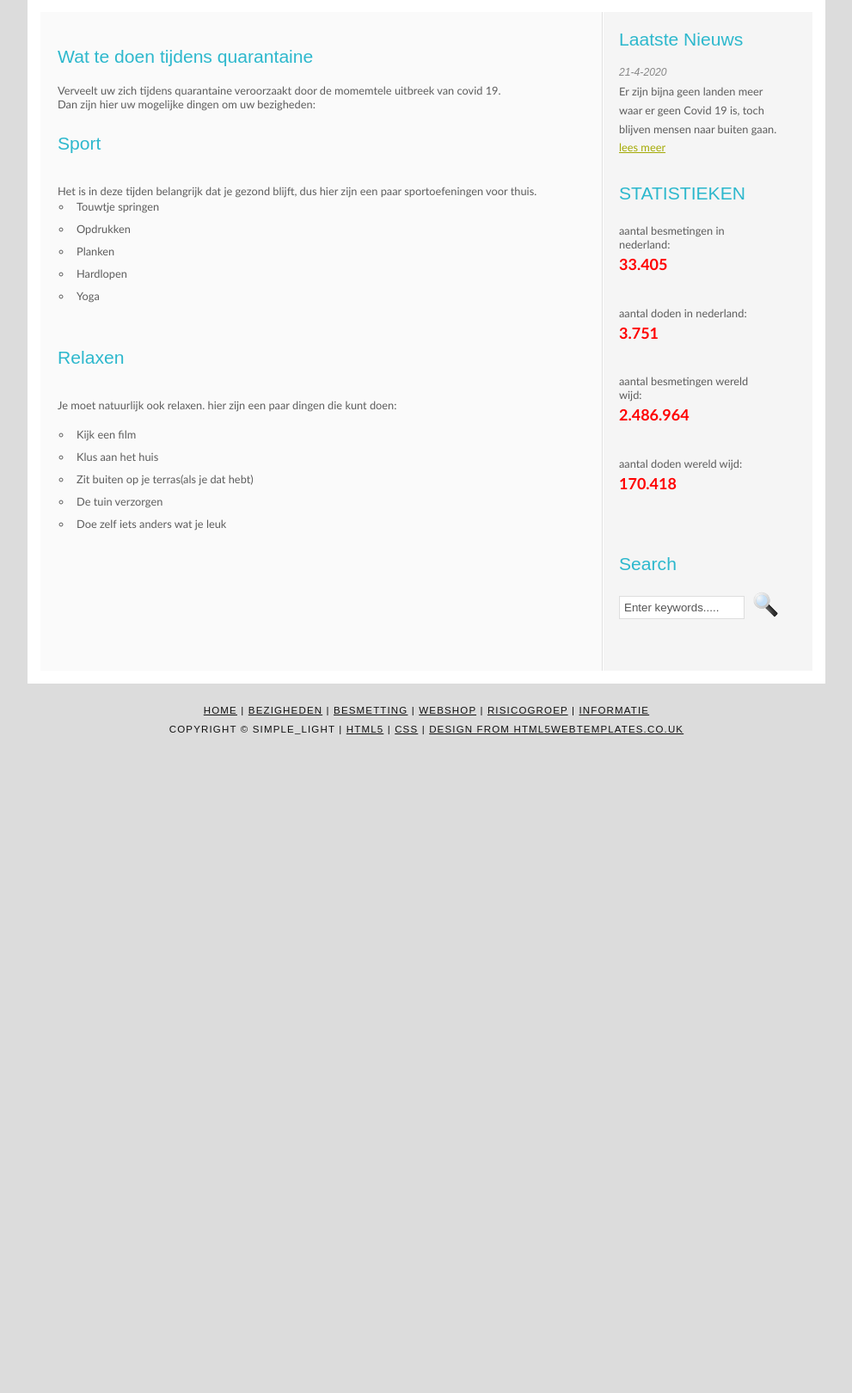
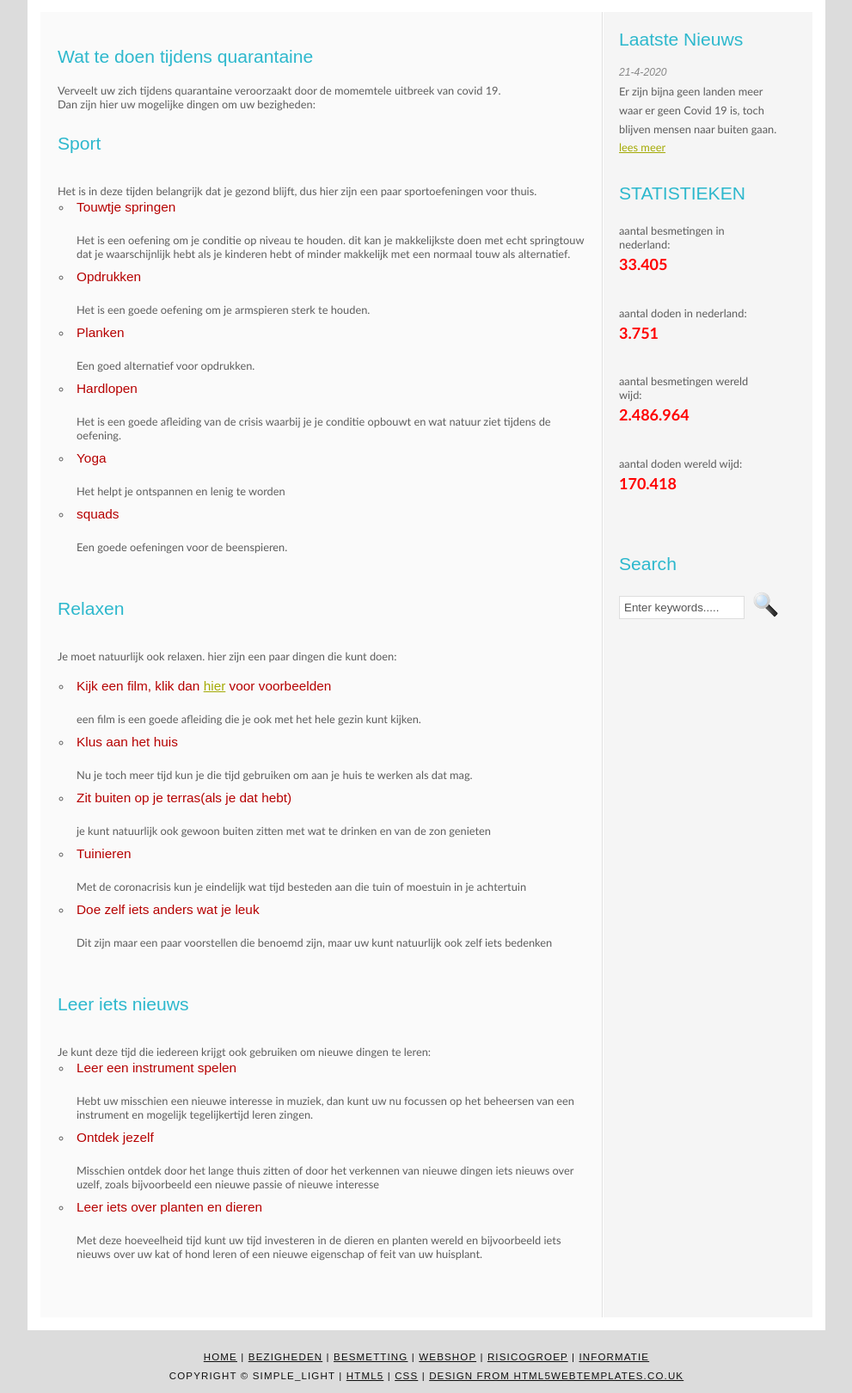
Before and after one commit to Corona-Website-Gijs-Job-Cas-Youri/Corona-Website, a PHP site: page /bezigheden.php in a window 1280 px wide. Shown: the part 171-1791 px from the top of the page at 86% size, without its empty margins (144-1135 px from the left). Before the commit the page ends 1025 px from the top, so only its background shows below. Run offline with PHP 8.4, Linux system fonts and the light colour scheme.

Commit message:
bezigheden update

```diff
--- a/Frontend/bezigheden.php
+++ b/Frontend/bezigheden.php
@@ -61,23 +61,50 @@
           Het is in deze tijden belangrijk dat je gezond blijft, dus hier zijn een paar sportoefeningen voor thuis.<br>
 
           <ul>
-          <li>Touwtje springen</li>
+          <li><h4>Touwtje springen</h4><br>
+          Het is een oefening om je conditie op niveau te houden. dit kan je makkelijkste doen met echt springtouw dat je waarschijnlijk
+          hebt als je kinderen hebt of minder makkelijk met een normaal touw als alternatief.</li>
+          <li><h4>Opdrukken</h4><br>
+          Het is een goede oefening om je armspieren sterk te houden.</li>
+          <li><h4>Planken</h4><br>
+          Een goed alternatief voor opdrukken.</li>
+          <li><h4>Hardlopen</h4><br>
+          Het is een goede afleiding van de crisis waarbij je je conditie opbouwt en wat natuur ziet tijdens de oefening.</li>
+          <li><h4>Yoga</h4><br>
+          Het helpt je ontspannen en lenig te worden</li>
+          <li><h4>squads</h4><br>
+          Een goede oefeningen voor de beenspieren.</li>
 
-          <li>Opdrukken</li>
-          <li>Planken</li>
-          <li>Hardlopen</li>
-          <li>Yoga</li>
           </ul><br>
 
           <h1>Relaxen</h1><br>
           Je moet natuurlijk ook relaxen. hier zijn een paar dingen die kunt doen:<br>
           <br>
           <ul>
-          <li>Kijk een film</li>
-          <li>Klus aan het huis</li>
-          <li>Zit buiten op je terras(als je dat hebt)</li>
-          <li>De tuin verzorgen</li>
-          <li>Doe zelf iets anders wat je leuk</li>
+          <li><h4>Kijk een film, klik dan <a href="https://www.filmvandaag.nl/top100">hier</a> voor voorbeelden</h4><br>
+          een film is een goede afleiding die je ook met het hele gezin kunt kijken.</li>
+          <li><h4>Klus aan het huis</h4><br>
+          Nu je toch meer tijd kun je die tijd gebruiken om aan je huis te werken als dat mag.</li>
+          <li><h4>Zit buiten op je terras(als je dat hebt)</h4><br>
+          je kunt natuurlijk ook gewoon buiten zitten met wat te drinken en van de zon genieten</li>
+          <li><h4>Tuinieren</h4><br>
+          Met de coronacrisis kun je eindelijk wat tijd besteden aan die tuin of moestuin in je achtertuin</li>
+          <li><h4>Doe zelf iets anders wat je leuk</h4><br>
+          Dit zijn maar een paar voorstellen die benoemd zijn, maar uw kunt natuurlijk ook zelf iets bedenken</li>
+          </ul><br>
+
+          <h1>Leer iets nieuws</h1><br>
+          Je kunt deze tijd die iedereen krijgt ook gebruiken om nieuwe dingen te leren:<br>
+          <ul>
+            <li><h4>Leer een instrument spelen</h4><br>
+            Hebt uw misschien een nieuwe interesse in muziek, dan kunt uw nu focussen op het beheersen van een instrument en
+            mogelijk tegelijkertijd leren zingen.</li>
+            <li><h4>Ontdek jezelf</h4><br>
+            Misschien ontdek door het lange thuis zitten of door het verkennen van nieuwe dingen iets nieuws over uzelf,
+            zoals bijvoorbeeld een nieuwe passie of nieuwe interesse</li>
+            <li><h4>Leer iets over planten en dieren</h4><br>
+            Met deze hoeveelheid tijd kunt uw tijd investeren in de dieren en planten wereld en bijvoorbeeld iets nieuws over uw
+            kat of hond leren of een nieuwe eigenschap of feit van uw huisplant.</li>
           </ul>
           </p>
       </div>
```
